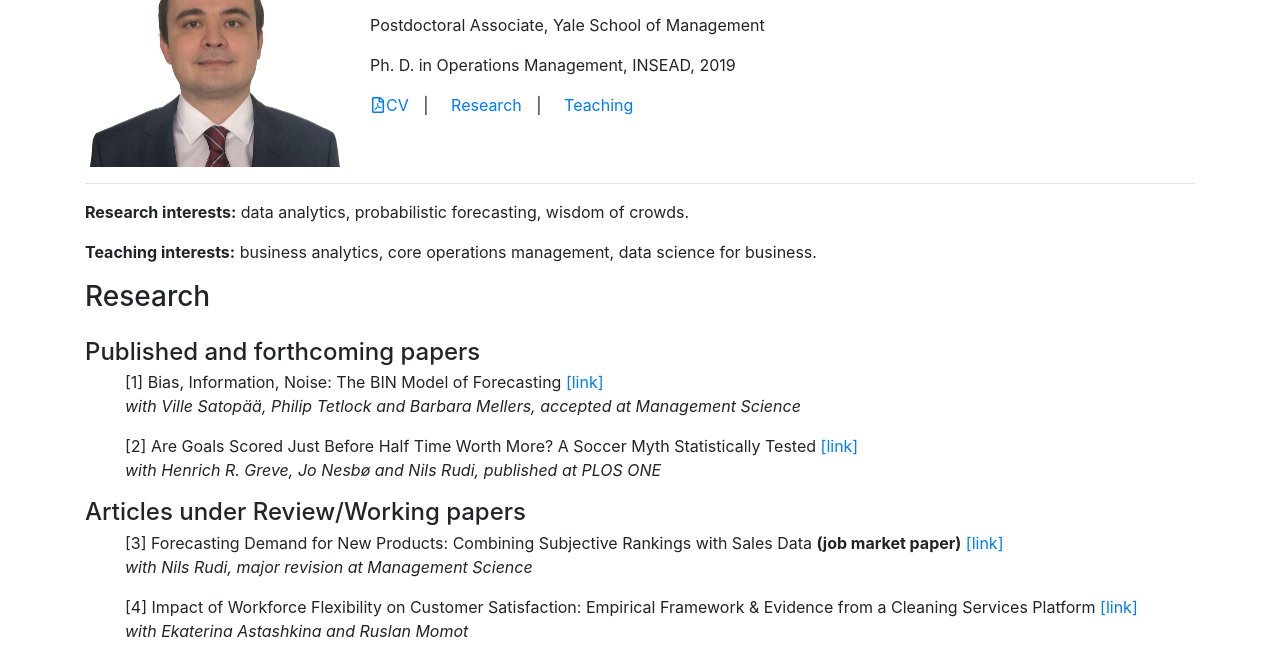
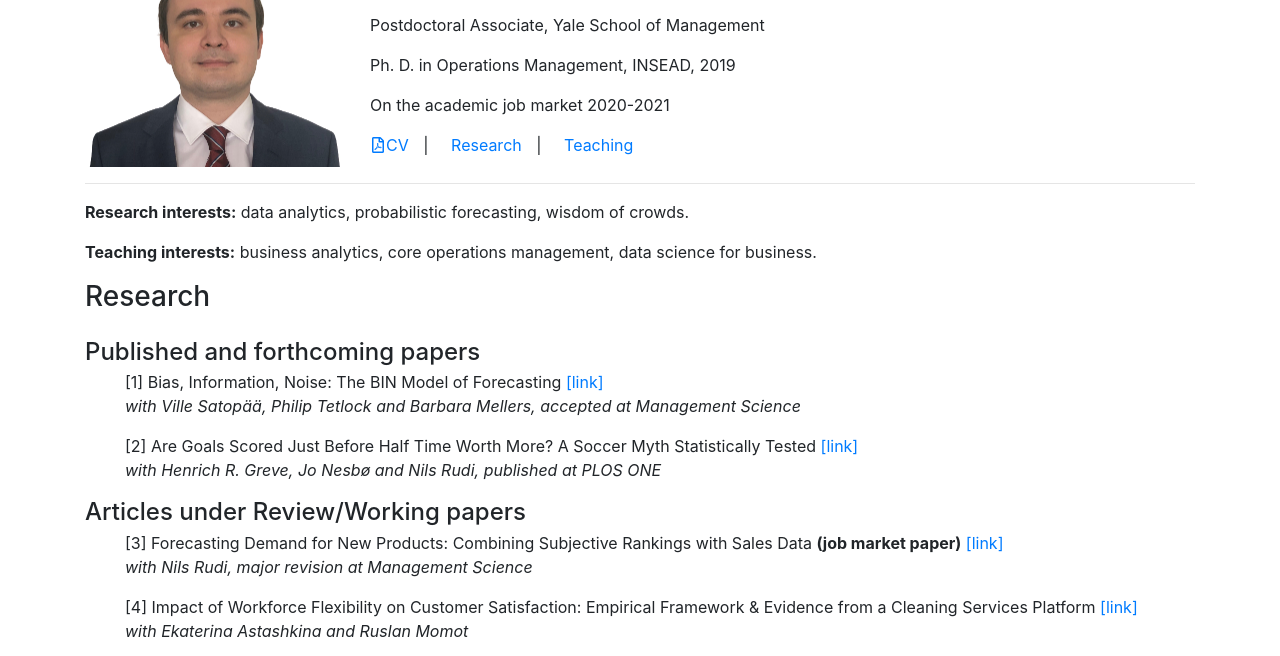
Before and after one commit to marat-r-salikhov/marat-r-salikhov.github.io, a plain HTML site: page index.html in a window 1280 px wide. Shown: the part 129-785 px from the top of the page. Drawn offline with nearby package versions, Linux system fonts and the light colour scheme.

Commit message:
Put the line that I am on the academic job market

```diff
--- a/index.html
+++ b/index.html
@@ -50,6 +50,8 @@
             <p><a href="mailto:marat.salikhov@yale.edu">marat.salikhov@yale.edu</a></p>
             <p>Postdoctoral Associate, Yale School of Management</p>
             <p>Ph. D. in Operations Management, INSEAD, 2019</p>
+            <p>On the academic job market 2020-2021</p>
+
             <ul class="list-inline">
                 <li class="list-inline-item">
                     <a href="files/Marat_Salikhov_CV.pdf"><i
```
